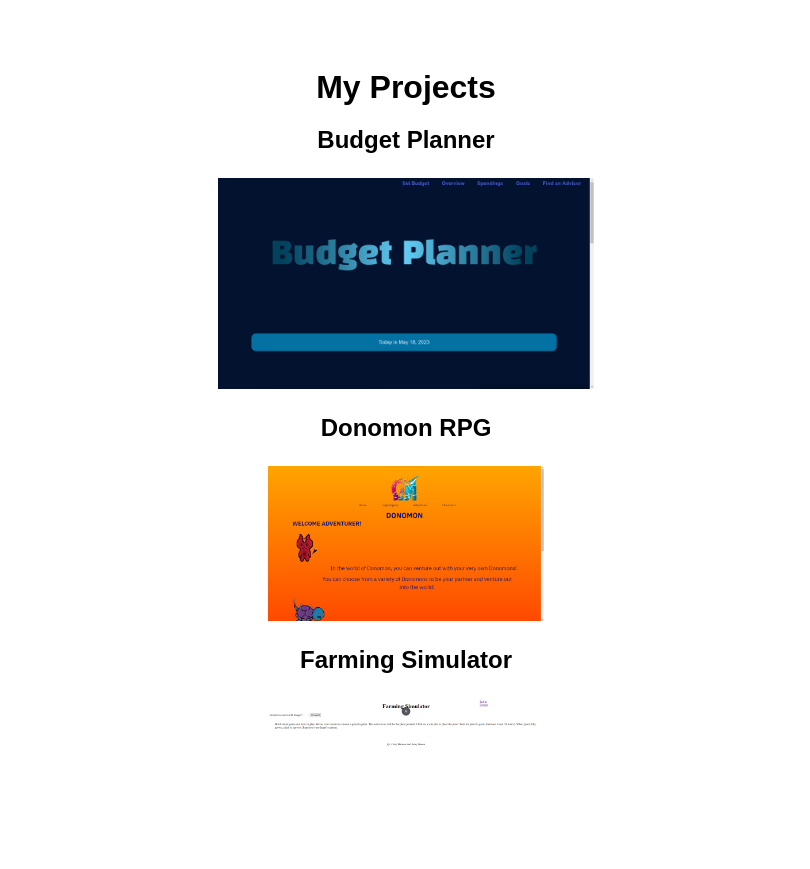
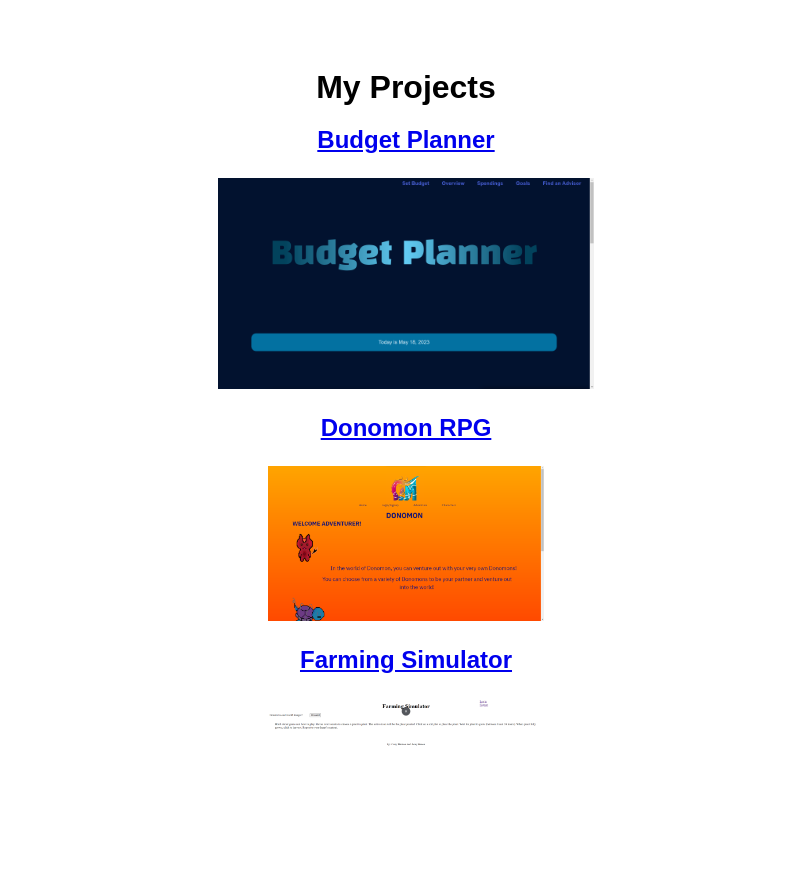
Before and after one commit to CaffeinatedJitterBug/Professional-Portfolio, a plain HTML site: page index.html in a window 1280 px wide. Shown: the part 889-1758 px from the top of the page, without its empty margins (234-1044 px from the left). Drawn offline with Linux system fonts and the light colour scheme.

Commit message:
Made project headers clickable links to make it more obvious how to navigate to the web app

```diff
--- a/index.html
+++ b/index.html
@@ -35,17 +35,17 @@
             <section id="projects">
                 <h1>My Projects</h1>
 
-                <h2>Budget Planner</h2>
+                <h2><a id="first-project" target="_blank" href="https://caffeinatedjitterbug.github.io/BudgetPlanner/">Budget Planner</a></h2>
                 <a id="first-project" target="_blank" href="https://caffeinatedjitterbug.github.io/BudgetPlanner/">
                     <img src="./assets/images/Project1screenshot.png">
                 </a>
 
-                <h2>Donomon RPG</h2>
+                <h2><a target="_blank" href="https://frozen-cliffs-11727-ff4251073048.herokuapp.com/">Donomon RPG</a></h2>
                 <a target="_blank" href="https://frozen-cliffs-11727-ff4251073048.herokuapp.com/">
                     <img src="./assets/images/DonomonRPG.png">
                 </a>
 
-                <h2>Farming Simulator</h2>
+                <h2><a target="_blank" href="https://shielded-temple-41146-047676dce6be.herokuapp.com/">Farming Simulator</a></h2>
                 <a target="_blank" href="https://shielded-temple-41146-047676dce6be.herokuapp.com/">
                     <img src="./assets/images/FarmingSimulator.png">
                 </a>
```
